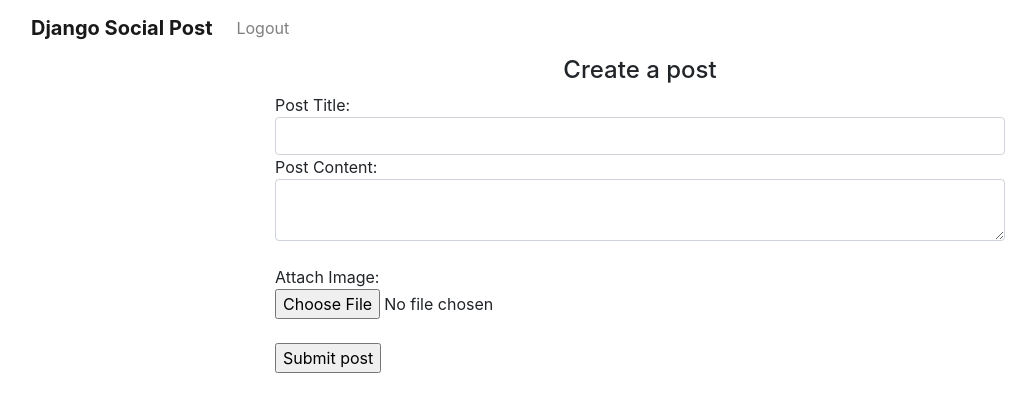
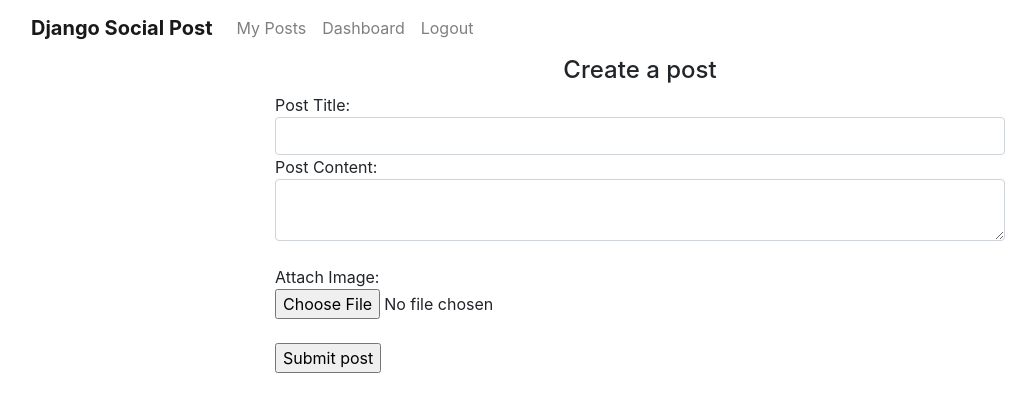
Before and after one commit to fazledyn/django-social-post, a Django app: page /dashboard/ in a window 1280 px wide. Shown: the top 397 px of the page, without its empty margins (0-1036 px from the left). Run offline with Django 3.2, Linux system fonts and the light colour scheme; a user stored in the database is signed in; data comes from the database, SQL or seed files in the repository; both versions use the stored data as it was after the commit; some libraries are stand-ins or nearby versions.

Commit message:
Minor changes in Views

```diff
--- a/postapp/templates/dashboard.html
+++ b/postapp/templates/dashboard.html
@@ -13,6 +13,8 @@
         <div class="container-fluid"><a class="navbar-brand" href="#"><strong>Django Social Post</strong></a><button data-toggle="collapse" class="navbar-toggler" data-target="#navcol-1"><span class="sr-only">Toggle navigation</span><span class="navbar-toggler-icon"></span></button>
             <div class="collapse navbar-collapse" id="navcol-1">
                 <ul class="nav navbar-nav">
+                    <li class="nav-item" role="presentation"><a class="nav-link" href="/posts">My Posts</a></li>
+                    <li class="nav-item" role="presentation"><a class="nav-link" href="/dashboard">Dashboard</a></li>
                     <li class="nav-item" role="presentation"><a class="nav-link" href="/logout">Logout</a></li>
                 </ul>
             </div>
@@ -49,6 +51,7 @@
                 </div>
             </div>
             <div class="row">
+                {% if post_list is not None %}
 
                     {% for post in post_list %}
                     <div class="col-md-4 col-lg-6">
@@ -65,9 +68,11 @@
                     </div>
                     {% endfor %}
 
+                {% endif %}
             </div>
         </div>
     </div>
+
     <script src="https://cdnjs.cloudflare.com/ajax/libs/jquery/3.5.1/jquery.min.js"></script>
     <script src="https://cdnjs.cloudflare.com/ajax/libs/twitter-bootstrap/4.5.0/js/bootstrap.bundle.min.js"></script>
 </body>
--- a/postapp/urls.py
+++ b/postapp/urls.py
@@ -6,4 +6,5 @@ urlpatterns = [
     path('dashboard/',  views.dashboard,    name='dashboard'),
     path('signup/',     views.signup,       name='signup'),
     path('logout/',     views.site_logout,  name='logout'),
+    path('posts/',      views.myposts,      name='myposts')
 ]
--- a/postapp/views.py
+++ b/postapp/views.py
@@ -1,14 +1,17 @@
-from .models import Post
-from django.shortcuts import render, redirect
-from django.contrib.auth.forms import UserCreationForm
 from django.contrib.auth import login, logout, authenticate
 from django.contrib.auth.decorators import login_required
+from django.contrib.auth.forms import UserCreationForm
+from django.contrib.auth.models import User
+from django.contrib import messages
+
+from django.shortcuts import render, redirect
 from django.http import HttpResponse
-from django.contrib import messages
-from django.contrib.auth.models import User
+
+from .models import Post
 
 
 # sub-function for creating posts
+
 def create_post(request):
     author = request.user.username
     post_title = request.POST.get("title")
@@ -20,6 +23,8 @@ def create_post(request):
                                    image=post_image,
                                    author=author)
     new_post.save()
+
+# end of sub functions
 
 
 @login_required
@@ -95,3 +100,17 @@ def index(request):
             return redirect('dashboard')
 
     return render(request, 'index.html')
+
+
+def myposts(request):
+
+    if request.method == 'POST':
+        create_post(request)
+        return redirect('dashboard')
+
+    else:
+        current_user = request.user
+        posts = Post.objects.filter(author=current_user.username)
+        context = {'post_list':posts}
+
+        return render(request, 'dashboard.html', context)
```
Also changed, not shown: db.sqlite3. Lines whose indentation alone changed are shown as unchanged.
